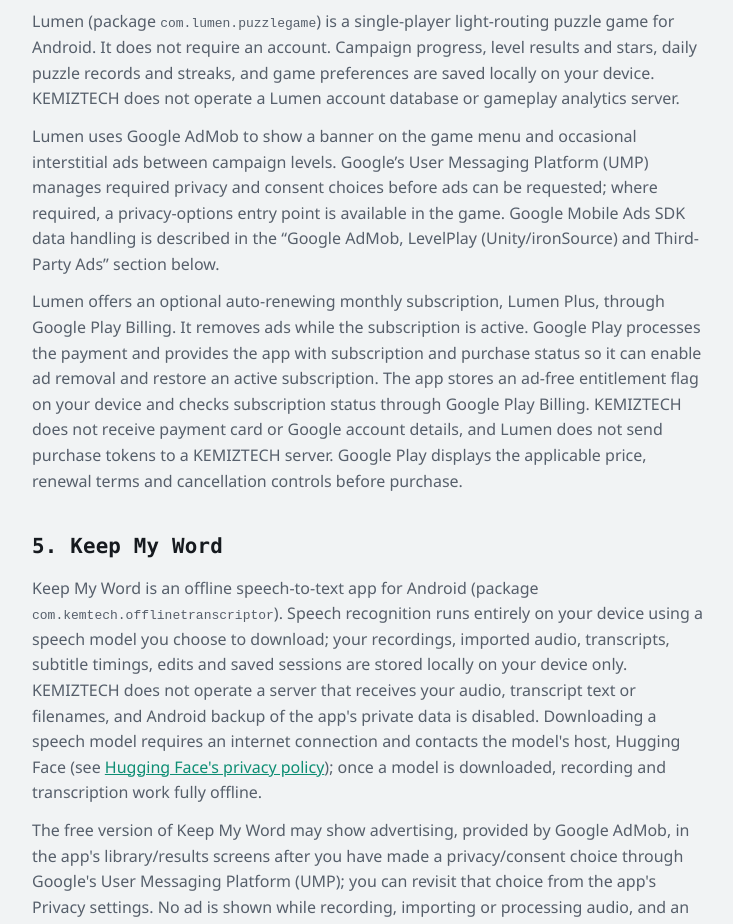
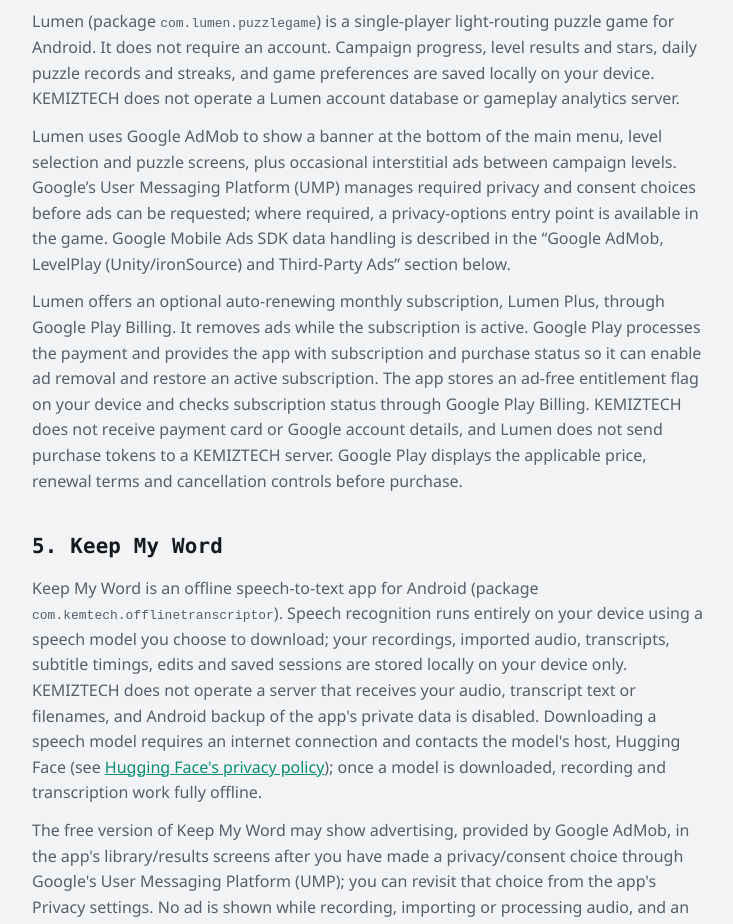
Before and after one commit to adam89wood-boop/KEMIZTECH, a plain HTML site: page docs/privacy-policy.html in a window 1280 px wide. Shown: the part 2044-2968 px from the top of the page, without its empty margins (256-989 px from the left). Drawn offline with Linux system fonts and the light colour scheme.

Commit message:
Update Lumen banner placement disclosure

```diff
--- a/docs/privacy-policy.html
+++ b/docs/privacy-policy.html
@@ -48,7 +48,7 @@
 
 <h2 id="lumen">4. Lumen</h2>
 <p>Lumen (package <code>com.lumen.puzzlegame</code>) is a single-player light-routing puzzle game for Android. It does not require an account. Campaign progress, level results and stars, daily puzzle records and streaks, and game preferences are saved locally on your device. KEMIZTECH does not operate a Lumen account database or gameplay analytics server.</p>
-<p>Lumen uses Google AdMob to show a banner on the game menu and occasional interstitial ads between campaign levels. Google’s User Messaging Platform (UMP) manages required privacy and consent choices before ads can be requested; where required, a privacy-options entry point is available in the game. Google Mobile Ads SDK data handling is described in the “Google AdMob, LevelPlay (Unity/ironSource) and Third-Party Ads” section below.</p>
+<p>Lumen uses Google AdMob to show a banner at the bottom of the main menu, level selection and puzzle screens, plus occasional interstitial ads between campaign levels. Google’s User Messaging Platform (UMP) manages required privacy and consent choices before ads can be requested; where required, a privacy-options entry point is available in the game. Google Mobile Ads SDK data handling is described in the “Google AdMob, LevelPlay (Unity/ironSource) and Third-Party Ads” section below.</p>
 <p>Lumen offers an optional auto-renewing monthly subscription, Lumen Plus, through Google Play Billing. It removes ads while the subscription is active. Google Play processes the payment and provides the app with subscription and purchase status so it can enable ad removal and restore an active subscription. The app stores an ad-free entitlement flag on your device and checks subscription status through Google Play Billing. KEMIZTECH does not receive payment card or Google account details, and Lumen does not send purchase tokens to a KEMIZTECH server. Google Play displays the applicable price, renewal terms and cancellation controls before purchase.</p>
 
 <h2>5. Keep My Word</h2>
```
